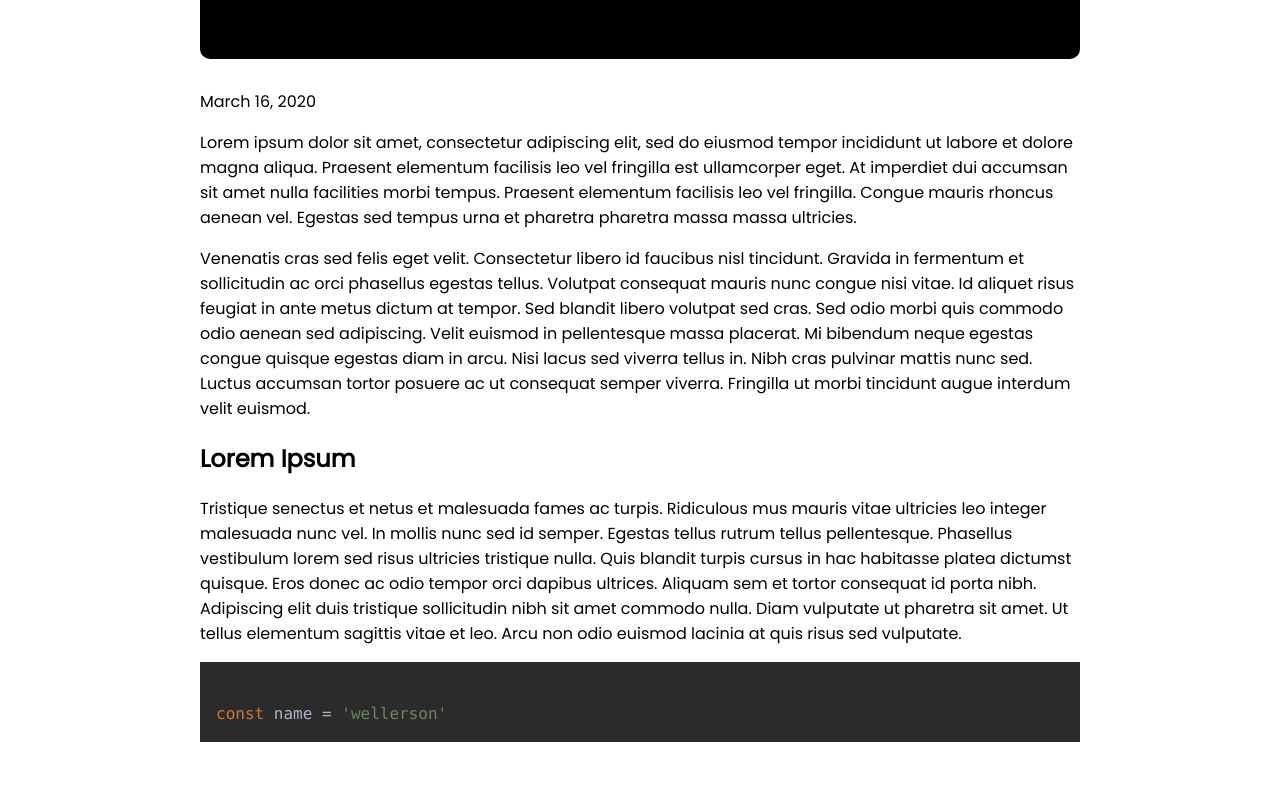
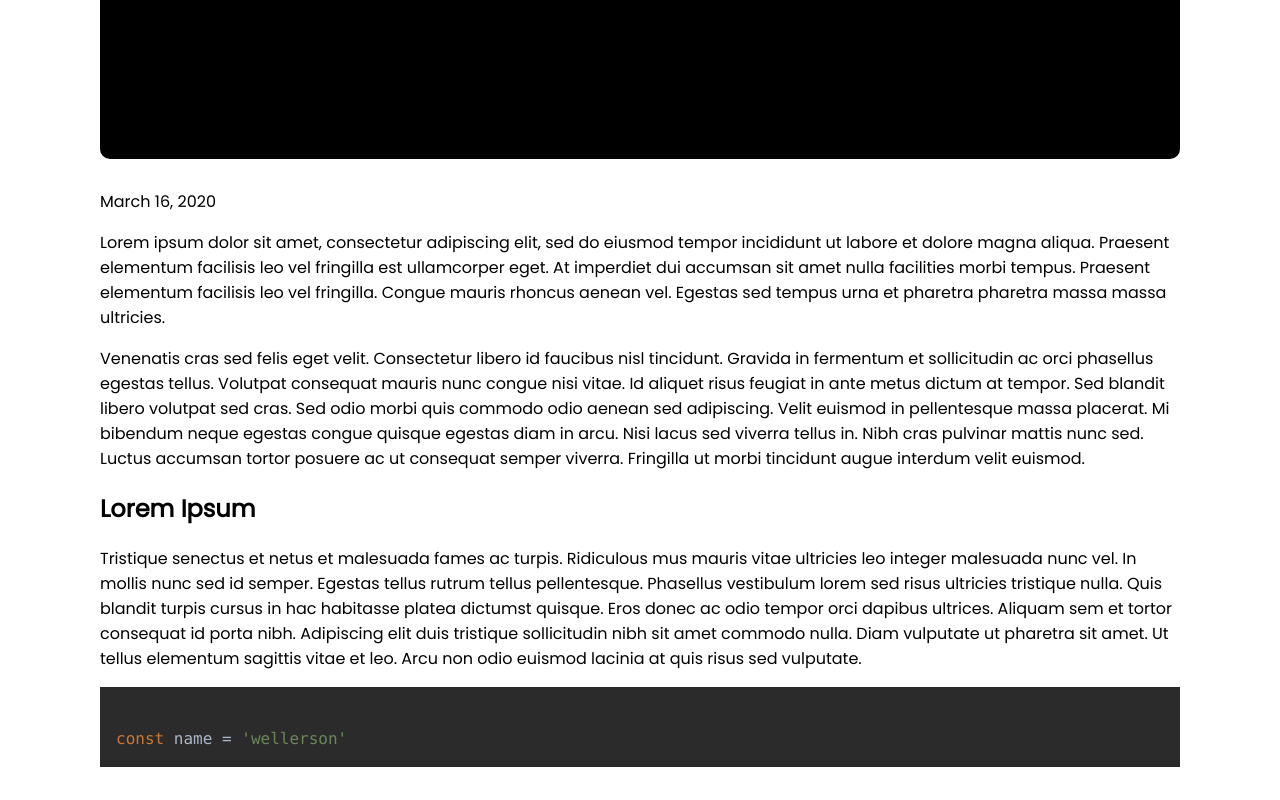
Before and after one commit to Wellers0n/blog, a Next.js app: page /posts/hello-world in a window 1280 px wide. Shown: the part 747-1547 px from the top of the page. Before the commit the page ends 1522 px from the top, so only its background shows below. Built offline with nearby package versions, Linux system fonts and the light colour scheme.

Commit message:
fix: mobile version

```diff
--- a/components/PostBody.tsx
+++ b/components/PostBody.tsx
@@ -1,3 +1,4 @@
+import styled from "styled-components";
 import CodeBlock from "./CodeBlock";
 import Markdown from "./Markdowm";
 
@@ -6,5 +7,15 @@ interface Props {
 }
 
 export default function PostBody({ content }: Props) {
-  return <Markdown value={content} />;
+  return (
+    <Container>
+      <Markdown value={content} />
+    </Container>
+  );
 }
+
+const Container = styled.div`
+  @media (min-width: 1400px) {
+    padding: 20px 150px;
+  }
+`;
--- a/components/PostHeader.tsx
+++ b/components/PostHeader.tsx
@@ -35,6 +35,10 @@ const PostTitle = styled.h1`
 
 const ContainerDate = styled.div`
   margin-top: 30px;
+
+  @media (min-width: 1400px) {
+    padding-left: 150px;
+  }
 `;
 
 const ContainerAvatar = styled.div`
--- a/pages/posts/[slug].tsx
+++ b/pages/posts/[slug].tsx
@@ -78,25 +78,25 @@ const Container = styled.div`
   padding: 20px 500px;
 
   @media (max-width: 2000px) {
-    padding: 20px 350px;
+    padding: 20px 250px;
   }
 
   @media (max-width: 1700px) {
-    padding: 20px 250px;
+    padding: 20px 200px;
   }
 
   @media (max-width: 1400px) {
-    padding: 20px 200px;
+    padding: 20px 100px;
   }
 
   @media (max-width: 1200px) {
     margin: auto;
-    padding: 20px 150px;
+    padding: 20px 50px;
   }
 
   @media (max-width: 800px) {
     margin: none;
-    padding: 20px 100px;
+    padding: 20px 50px;
   }
 
   @media (max-width: 540px) {
```
